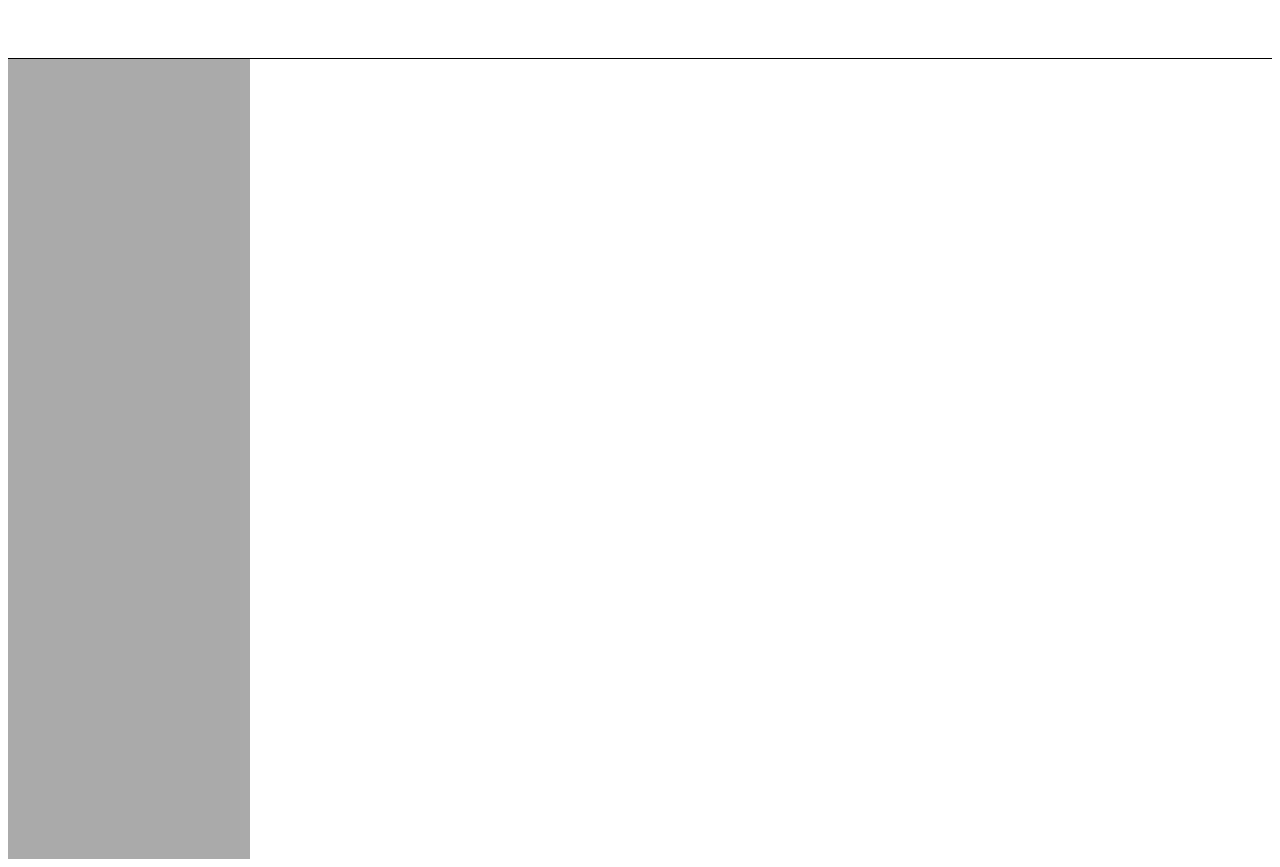
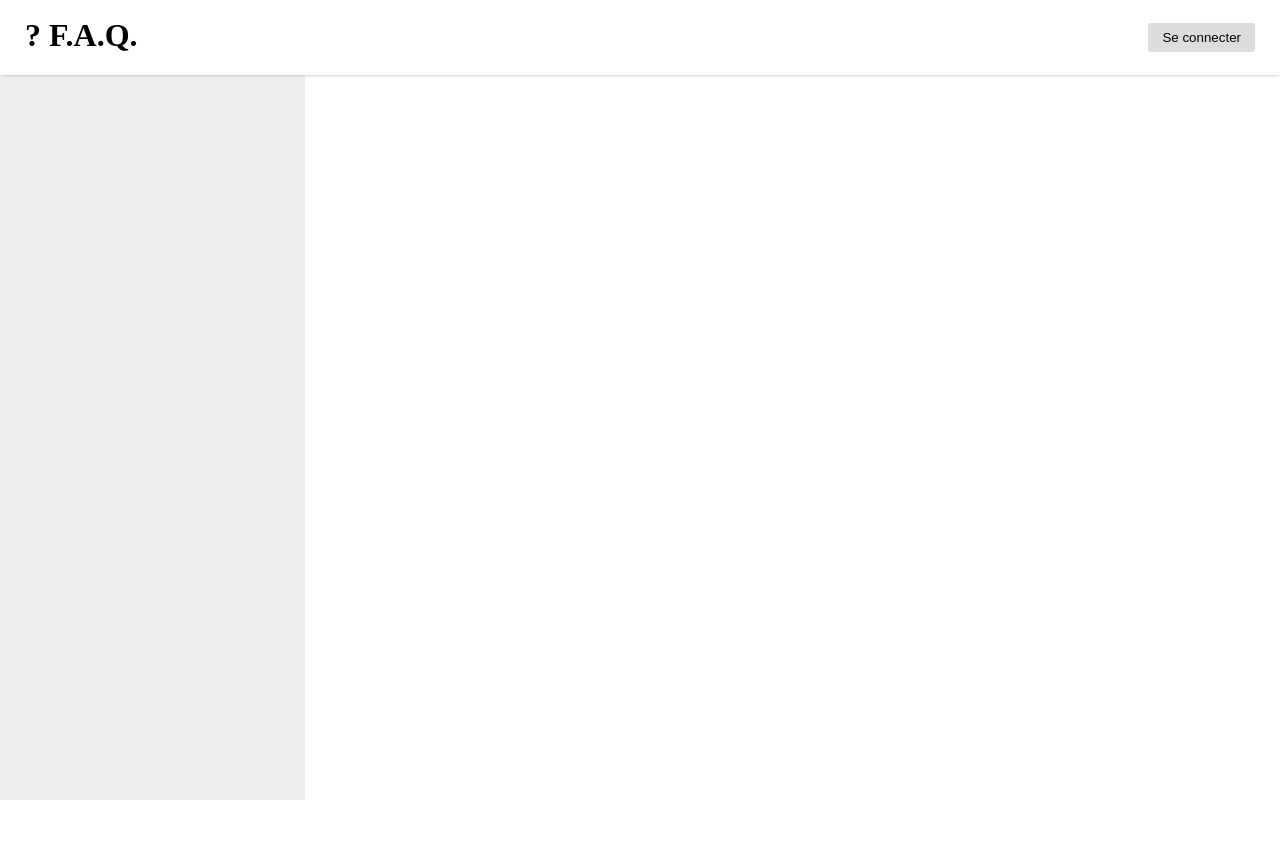
Before and after one commit to craftix/faq, a Vue app: page /#/ in a window 1280 px wide. After the commit the page ends 800 px from the top, so only its background shows below. Built offline with nearby package versions, Linux system fonts and the light colour scheme.

Commit message:
Finished auth

```diff
--- a/package.json
+++ b/package.json
@@ -28,6 +28,7 @@
     "lint": "vue-cli-service lint"
   },
   "dependencies": {
+    "jwt-decode": "^2.2.0",
     "vue": "^2.6.6",
     "vue-router": "^3.0.1",
     "vuex": "^3.0.1"
@@ -39,6 +40,8 @@
     "babel-eslint": "^10.0.1",
     "eslint": "^5.8.0",
     "eslint-plugin-vue": "^5.0.0",
+    "node-sass": "^4.11.0",
+    "sass-loader": "^7.1.0",
     "vue-template-compiler": "^2.5.21"
   },
   "eslintConfig": {
--- a/src/App.vue
+++ b/src/App.vue
@@ -5,6 +5,38 @@
   </div>
 </template>
 
+<script>
+  export default {
+    beforeMount() {
+      const token = localStorage.getItem('faq-token');
+      if (token) {
+        this.$store.commit('loadToken', token)
+      }
+    }
+  }
+</script>
+
 <style>
+  html, body {
+    margin: 0;
+    padding: 0;
+  }
 
+  button {
+    margin-right: 25px;
+    padding: 7px 14px;
+
+    background-color: #ddd;
+    color: black;
+
+    border: none;
+    border-radius: 3px;
+
+    transition: background-color 75ms ease;
+  }
+
+  button:hover {
+    background-color: #e4e4e4;
+    cursor: pointer;
+  }
 </style>
--- /dev/null
+++ b/src/request.js
@@ -0,0 +1,22 @@
+import store from './store';
+
+export const API_URL = window.location.host === '127.0.0.1' || window.location.host === 'localhost' ?
+                'http://127.0.0.1:2627' : 'https://api.faq.litarvan.com';
+
+export function httpGet(path, params = {}) {
+    return request('GET', path, params)
+}
+
+export function httpPost(path, params = {}) {
+    return request('GET', path, params)
+}
+
+async function request(method, path, params) {
+    return await (await fetch(API_URL + path, {
+        method,
+        headers: {
+            Authorization: 'Bearer ' + store.state.token
+        },
+        body: JSON.stringify(params)
+    })).json()
+}
--- a/src/router.js
+++ b/src/router.js
@@ -1,10 +1,12 @@
 import Vue from 'vue';
 import Router from 'vue-router';
 import Home from './views/Home.vue';
+import store from './store';
 
 Vue.use(Router);
 
-export default new Router({
+const router = new Router({
+  mode: 'history',
   routes: [
     {
       path: '/',
@@ -13,3 +15,20 @@ export default new Router({
     }
   ]
 });
+
+router.beforeEach((to, from, next) => {
+  if (to.query.token) {
+    store.commit('loadToken', to.query.token);
+    return next(to.path);
+  }
+
+  const old = localStorage.getItem('old-path');
+  if (old) {
+    localStorage.removeItem('old-path');
+    return next(old);
+  }
+
+  next();
+});
+
+export default router;
--- a/src/store.js
+++ b/src/store.js
@@ -1,16 +1,33 @@
 import Vue from 'vue';
 import Vuex from 'vuex';
+
+import decode from 'jwt-decode';
+import {API_URL, httpPost} from "./request";
 
 Vue.use(Vuex);
 
 export default new Vuex.Store({
   state: {
-
+    token: null,
+    user: null
   },
   mutations: {
+    loadToken(state, token) {
+      const data = decode(token).data;
 
+      state.token = token;
+      state.user = data;
+
+      localStorage.setItem('faq-token', token);
+    }
   },
   actions: {
-
+    login() {
+      localStorage.setItem('old-path', window.location.path);
+      window.location.href = API_URL + '/auth/login?r=' + encodeURIComponent(window.location.origin + '/')
+    },
+    async logout() {
+      console.log(await httpPost('/auth/logout'))
+    }
   }
 });
--- a/src/views/Home.vue
+++ b/src/views/Home.vue
@@ -1,7 +1,18 @@
 <template>
   <div id="home">
       <div id="nav">
+          <div id="logo">
+              ? F.A.Q.
+          </div>
 
+          <button v-if="!user" id="login" @click="login()">Se connecter</button>
+          <div v-if="user" id="user">
+              <img id="avatar" :src="user.avatar" />
+              <div id="user-infos">
+                  <span id="username">{{ user.fullName }}</span>
+                  <button id="logout" @click="logout()">Se deconnecter</button>
+              </div>
+          </div>
       </div>
 
       <div id="content-container">
@@ -17,33 +28,100 @@
 </template>
 
 <script>
+import { mapState } from "vuex";
+
 export default {
-  name: 'home'
+    name: 'home',
+
+    computed: {
+      ...mapState(['user'])
+    },
+    methods: {
+        login() {
+            this.$store.dispatch('login');
+        },
+        logout() {
+            this.$store.dispatch('logout');
+        }
+    }
 }
 </script>
 
-<style>
+<style lang="scss">
+    $nav-height: 75px;
+
     #home {
         display: flex;
         flex-direction: column;
     }
 
     #nav {
-        height: 50px;
-        border-bottom: solid 1px black;
+        height: $nav-height;
+        box-shadow: rgba(0, 0, 0, 0.3) 0 1px 3px -1px;
+
+        z-index: 3;
+
+        display: flex;
+        justify-content: space-between;
+        align-items: center;
+
+        #logo {
+            margin-left: 25px;
+
+            font-size: 32px;
+            font-weight: bold;
+
+            margin-top: -4px;
+        }
+
+        #user {
+            display: flex;
+            margin-right: 15px;
+
+            #avatar {
+                height: $nav-height - 20px;
+                margin-right: 13px;
+
+                border-radius: 4px;
+            }
+
+            #user-infos {
+                display: flex;
+                flex-direction: column;
+
+                margin-top: -1px;
+
+                #username {
+                    margin-top: -2px;
+                }
+
+                #logout {
+                    font-size: 14px;
+
+                    margin-top: 4px;
+
+                    padding-top: 5px;
+                    padding-bottom: 5px;
+                }
+            }
+        }
+
+        #login {
+            margin-right: 25px;
+        }
     }
 
     #content-container {
         display: flex;
-        height: 100vh;
-    }
+        height: calc(100vh - #{$nav-height});
 
-    #side {
-        background-color: #aaa;
-        width: 300px;
-    }
+        #side {
+            background-color: #eee;
+            width: 400px;
+        }
 
-    #content {
-        width: 100%;
+        #content {
+            width: 100%;
+        }
     }
 </style>
```
Also changed, not shown: 1 other file (tests, documents, lock files or other folders).
